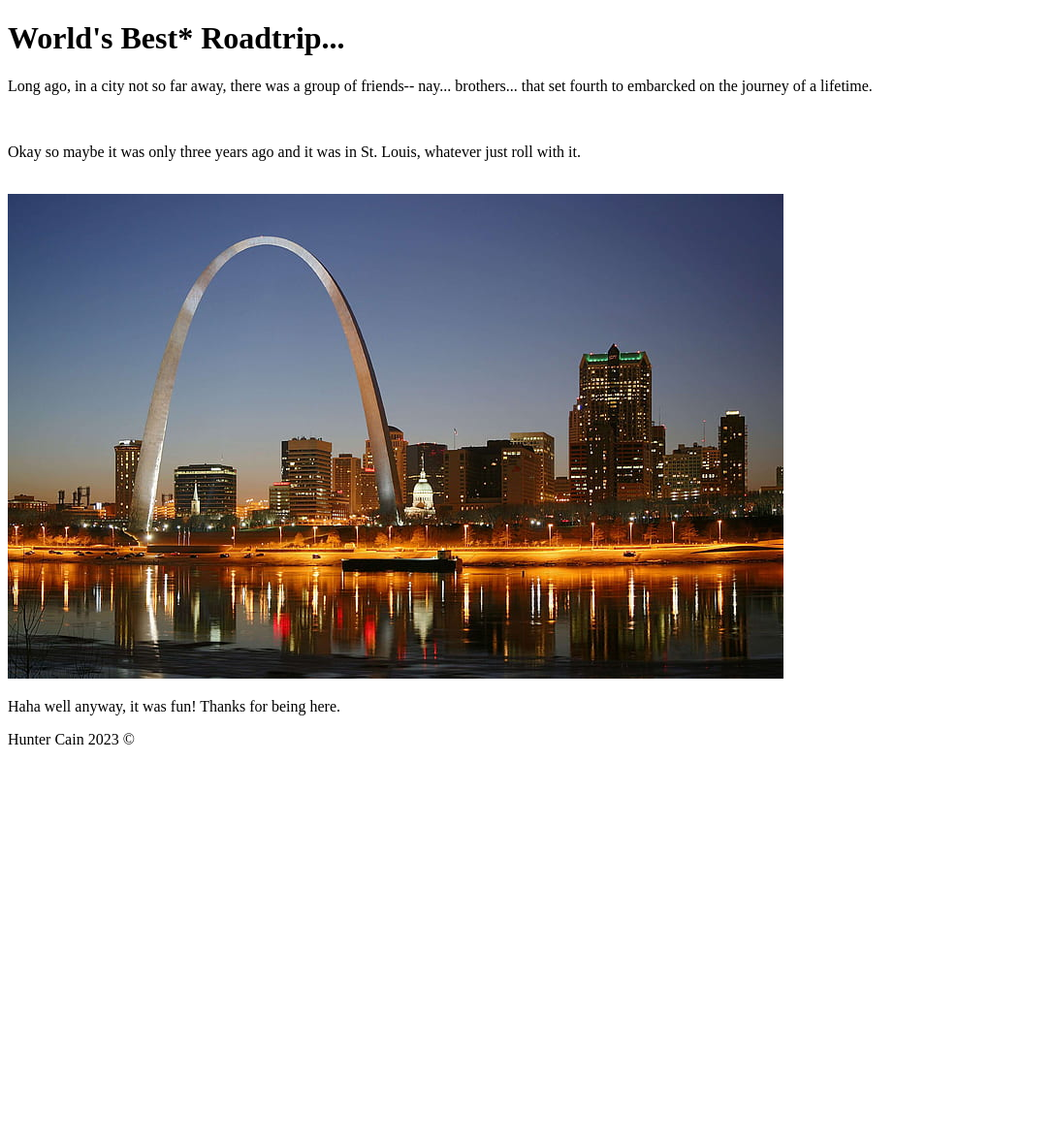
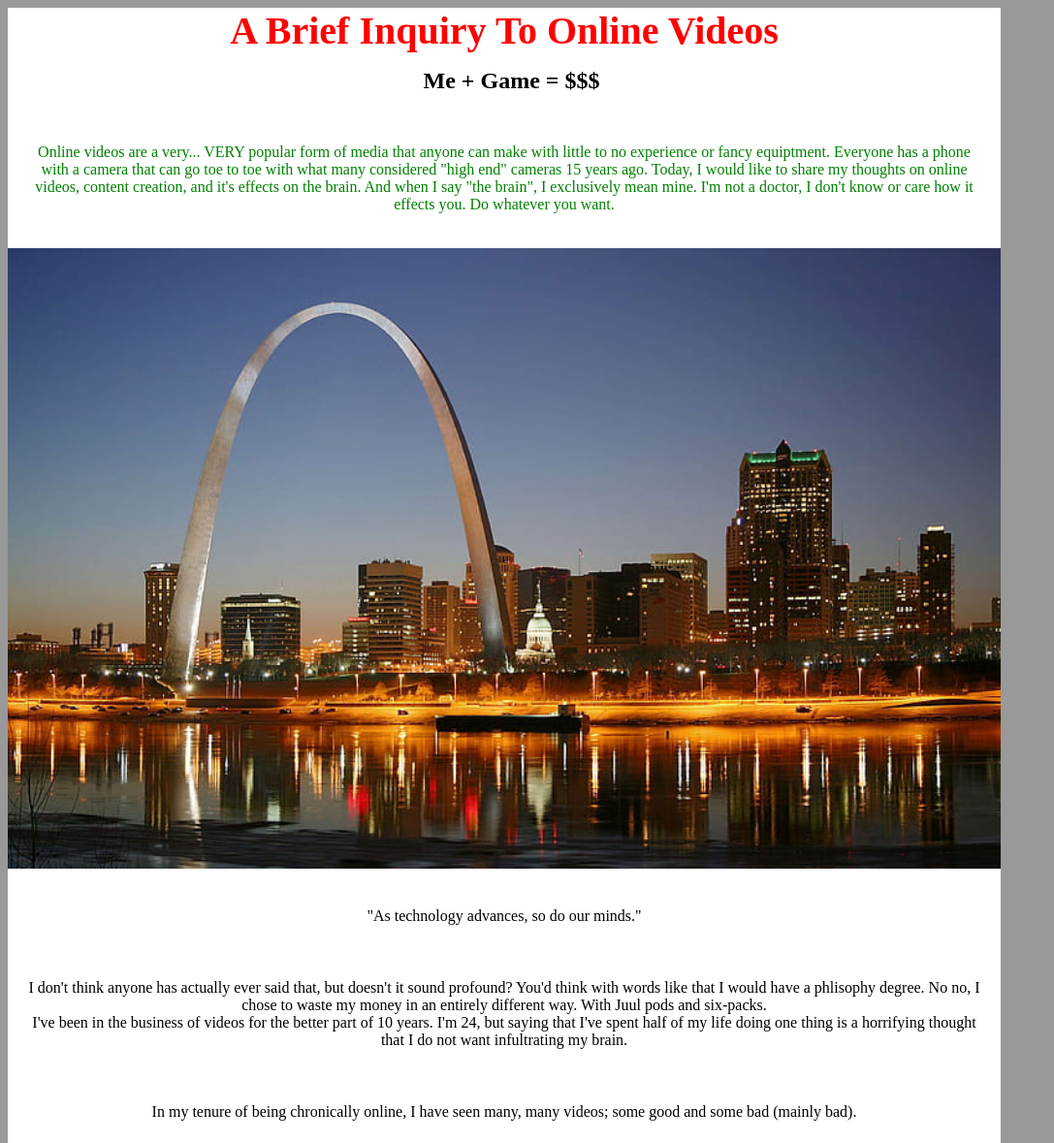
Before and after one commit to PT-Web-Dev-Jan-23/js-assignment-4-html-me-something-hacain98, a website: page index.html in a window 1280 px wide. Shown: the top 1179 px of the page at 97% size, without its empty margins (0-1087 px from the left). Before the commit the page ends 800 px from the top, so only its background shows below. Drawn offline with Linux system fonts and the light colour scheme; files whose address does not match are found by name.

Commit message:
commit3.5

```diff
--- a/index.html
+++ b/index.html
@@ -1,29 +1,77 @@
 <!DOCTYPE html>
 <html>
    <head>
-      <h1>World's Best* Roadtrip...</h1>
+
+      <title>A Brief Inquiry To Online Videos</title>
+
+      <link rel="stylesheet" href="styles.css"
+
    </head>
 
+   <body>
+      <header>
+
+         <h1 id="mainHeading">A Brief Inquiry To Online Videos</h1>
+
+      </header>
+   </body>
+
    <main>
-         <body>
-            <article>
-            <title>World's Best* Roadtrip...</title>
-               <p>Long ago, in a city not so far away, there was a group of friends-- nay... brothers... that set fourth to embarcked on the journey of a lifetime.</p>
+      <article>
+         <section>
+
+            <h2>Me + Game = $$$</h2>
+            <body>
+
+            <p2 class="funParagraph">
+            <p1 id="testP">
+            <p>Online videos are a very... VERY popular form of media that anyone can make with little to no
+                experience or fancy equiptment. Everyone has a phone with a camera that can go toe to
+                toe with what many considered "high end" cameras 15 years ago. Today, I would like to share my
+               thoughts on online videos, content creation, and it's effects on the brain. And when I say "the brain",
+               I exclusively mean mine. I'm not a doctor, I don't know or care how it effects you. Do whatever you
+               want.
+            </p>
+            </p1>
+            </p2>
+
+
+            <img src="images/st-louis.jpg" alt="St. Louis">
+
+            <p>"As technology advances, so do our minds."</p>
+            <p>I don't think anyone has actually ever said that, but doesn't it sound profound? You'd think with
+               words like that I would have a phlisophy degree. No no, I chose to waste my money in an entirely
+               different way. With Juul pods and six-packs.
                <br>
-               <p>Okay so maybe it was only three years ago and it was in St. Louis, whatever just roll with it.</p>
-               <br>
-               <img src="C:\Users\hacai\OneDrive\Desktop\launchcode-lc101\Assignment-4\js-assignment-4-html-me-something-hacain98\images\st-louis.jpg" alt="st louis">
-            </article>
+               I've been in the business of videos for the better part of 10 years. I'm 24, but saying that I've spent
+               half of my life doing one thing is a horrifying thought that I do not want infultrating my brain.
+            </p>
+            <p>
+               In my tenure of being chronically online, I have seen many, many videos; some good and some bad (mainly
+               bad).
+            </p>
 
-            <article>
-               <p>Haha well anyway, it was fun! Thanks for being here.</p>
-            </article>
-         </body>
+
+
+
+
+            <footer>
+               Hunter Cain 2023 &copy;
+            </footer>
+
+            </body>
+
+
+
+
+         </section>
+
+
+
+      </article>
 
    </main>
 
-       <footer>
-         Hunter Cain 2023 &copy;
-      </footer>
+
 
 </html>
--- a/styles.css
+++ b/styles.css
@@ -1 +1,74 @@
-/* Write your CSS here! */
+body {
+	width: 100%;
+	max-width: 1024px;
+	margin: 8px;
+	text-align: center;
+	background-color: #999;
+	font-size: 62.5%;
+}
+
+#mainHeading {
+	color: red
+}
+
+#testP {
+	color: green
+}
+
+header,
+main,
+footer {
+	background-color: #ffffff;
+	font-size: 1.6em;
+}
+
+h1, h2, h3 {
+	margin: 0;
+}
+
+h1 {
+	font-size: 2.5em;
+}
+
+main h2 {
+	padding: 0.625em 0 0.625em 0.625em;
+}
+
+section {
+	margin: 1.875em 0;
+}
+
+section:first-child {
+	margin-top: 0;
+}
+
+
+
+nav ul {
+	text-align: center;
+	padding: 0;
+}
+
+nav ul li {
+	display: inline-block;
+	margin-right: 1em;
+	font-size: 0.75em;
+}
+
+p {
+	padding: 1.25em;
+}
+
+
+footer {
+	text-align: center;
+	padding: 3em;
+}
+
+
+img {
+	width: 100%;
+	max-width: 100%;
+}
+
+}
```
Also changed, not shown: images/st louis.jpg (deleted).
